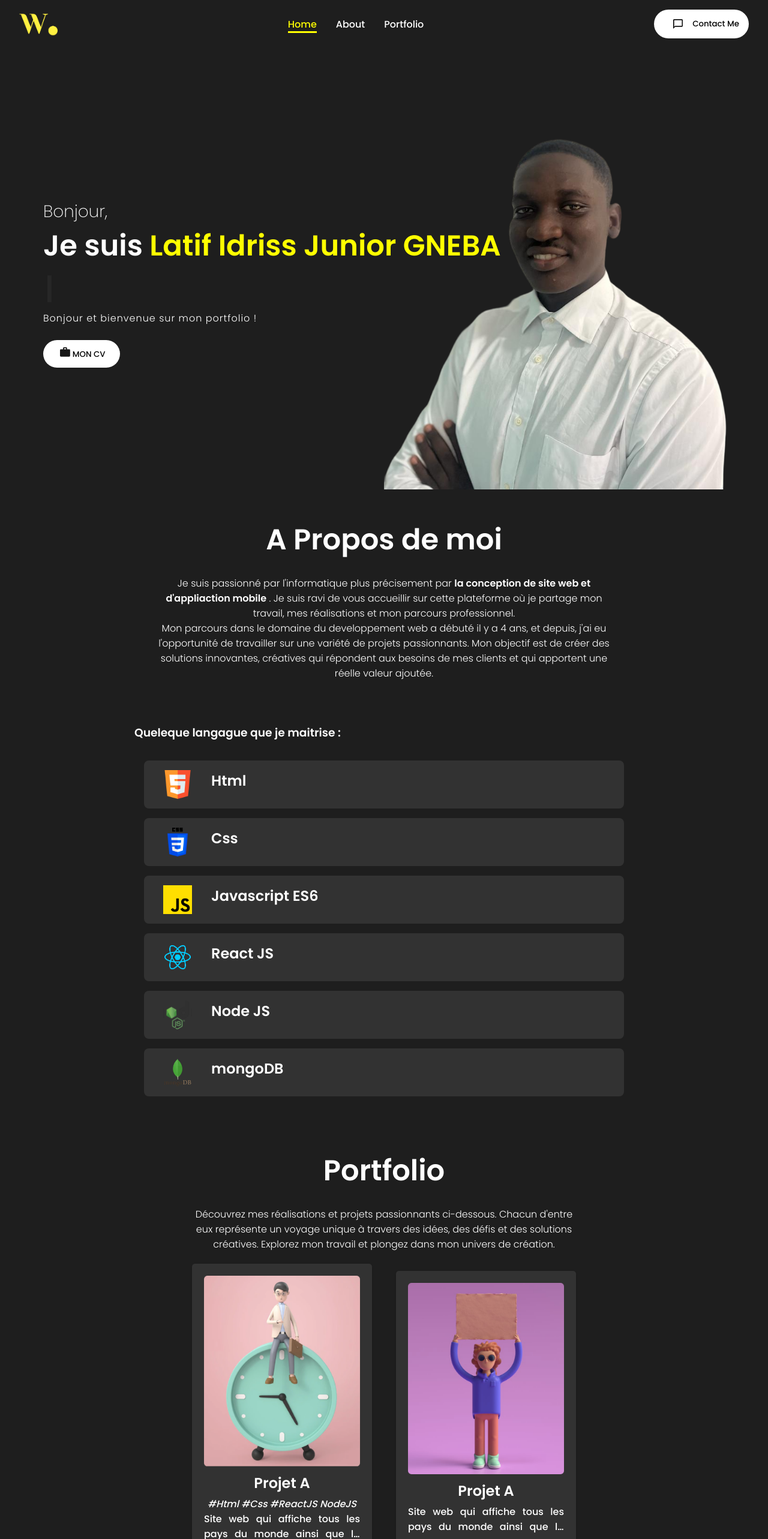
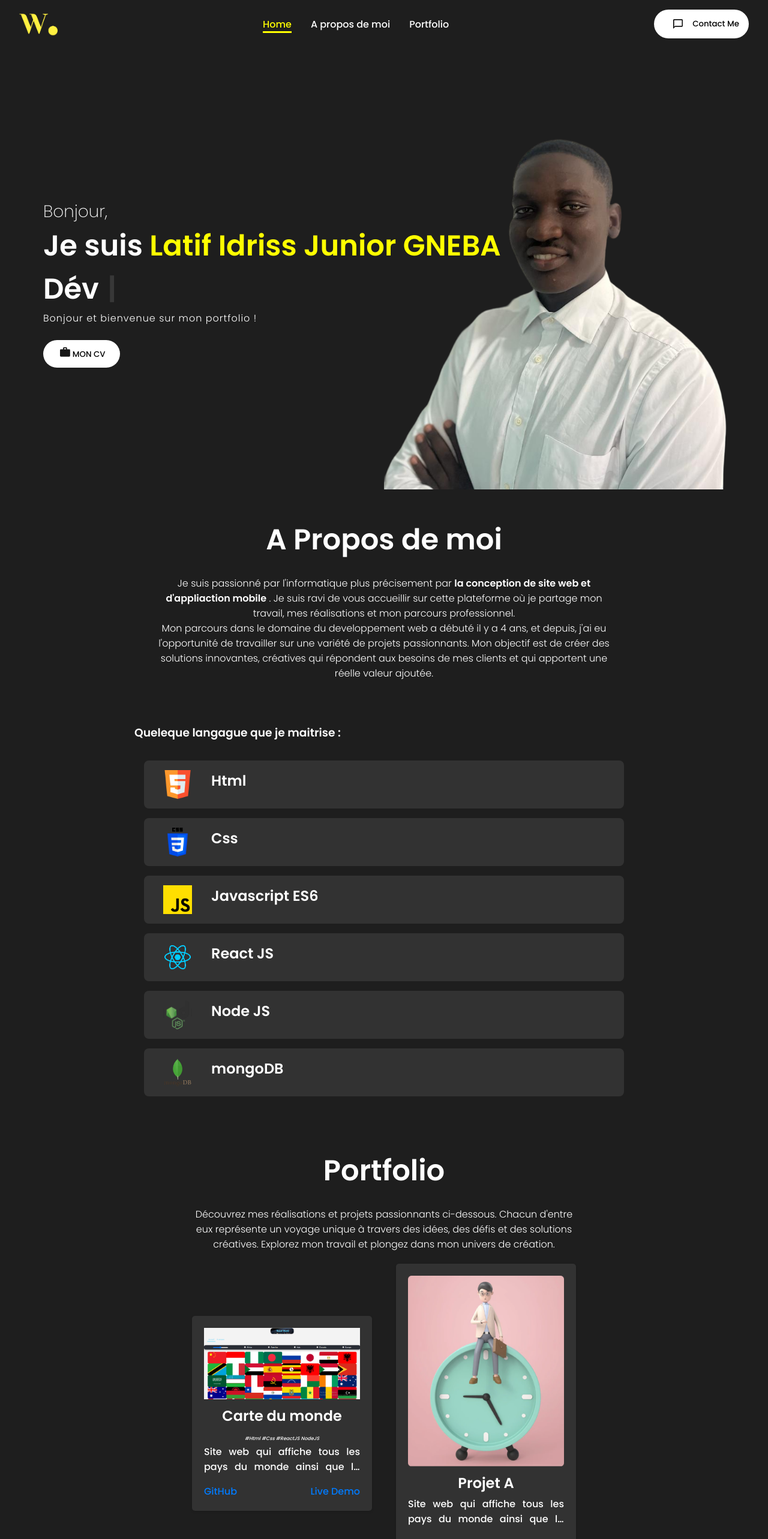
Before and after one commit to latifGnbea/portfolio-professionnel, a React (Create React App) app: page / in a window 1280 px wide. Shown: the top 2566 px of the page at 60% size. Built offline with nearby package versions, Linux system fonts and the light colour scheme.

Commit message:
correction de bugs

```diff
--- a/public/index.html
+++ b/public/index.html
@@ -3,9 +3,7 @@
   <head>
     <meta charset="utf-8" />
     <link rel="icon" href="./logo.png" />
-    <link rel="stylesheet" href="style.css" />
     <meta name="viewport" content="width=device-width, initial-scale=1" />
-    <meta name="theme-color" content="#000000" />
     <meta name="description" content="Latif portfolio" />
     <link rel="preconnect" href="https://fonts.googleapis.com" />
     <link rel="preconnect" href="https://fonts.gstatic.com" crossorigin />
--- a/src/App.js
+++ b/src/App.js
@@ -8,6 +8,7 @@ import Contact from './components/Contact/Contact'
 import Footer from './components/Footer/Footer'
 import 'react-toastify/dist/ReactToastify.css';
 import { ToastContainer } from 'react-toastify';
+import "./style.css"
 
 
 
--- a/src/components/Contact/Contact.jsx
+++ b/src/components/Contact/Contact.jsx
@@ -47,18 +47,21 @@ const Contact = () => {
           placeholder="Your name"
           className="name"
           name="your_name"
+          required
         />
         <input
           type="email"
           placeholder="Your email"
           className="email"
           name="your_email"
+          required
         />
         <textarea
           name="message"
           rows="5"
           placeholder="Your message"
           className="message"
+          required
         ></textarea>
         <button type="submit" value="send" className="submit-btn">
           Submit
--- a/src/components/Contact/contact.css
+++ b/src/components/Contact/contact.css
@@ -50,6 +50,7 @@
 
 .submit-btn{
     background-color: white;
+    color: black;
     border: none;
     border-radius: 0.5rem;
     margin: 2rem;
--- a/src/components/Intro/intro.css
+++ b/src/components/Intro/intro.css
@@ -1,4 +1,4 @@
-#intro{
+#intro {
   height: calc(100vh - 4rem);
   width: 100vw;
   max-width: 75rem;
@@ -7,7 +7,7 @@
   position: relative;
 }
 
-.bg{
+.bg {
   position: absolute;
   top: -4rem;
   right: 0;
@@ -16,7 +16,7 @@
   height: 100vh;
 }
 
-.introContent{
+.introContent {
   height: 100vh;
   widows: 100vw;
   padding: 2rem;
@@ -27,54 +27,58 @@
   justify-content: center;
 }
 
-.hello{
+.hello {
   font-size: 1.75rem;
   font-weight: 100;
 }
-.introName{
+.introName {
   color: yellow;
 }
-.introPara{
+.introPara {
   font-size: medium;
   font-weight: 300;
   letter-spacing: 1px;
 }
 
-.btn{
+.btn {
   background-color: white;
   margin: 1rem 0;
   padding: 0.75rem 1.5rem;
   border: none;
   border-radius: 2rem;
   cursor: pointer;
-
 }
 
-.btnImg{
+.btnImg {
   object-fit: cover;
   margin: 0 0.25rem;
   height: 1rem;
 }
 
-@media screen and (max-width:840px) {
-    .bg{
+@media screen and (max-width: 840px) {
+  .bg {
     right: -10px;
   }
-    .introContent{
+  .introContent {
     font-size: 7vw;
   }
 }
 
-@media screen and (max-width:512px) {
-    .bg{
+@media screen and (max-width: 512px) {
+  .bg {
     display: none;
   }
-    .introContent{
-
+  .introContent {
     font-size: 9vw;
-
-    }
-    #intro{
-        width: 100vh;
   }
 }
+
+@media screen and (max-width: 375px) {
+  #intro {
+    overflow: hidden;
+  }
+  .introContent,
+  .introPara {
+    font-size: 5vw;
+  }
+}
--- a/src/components/Navbar/Navbar.jsx
+++ b/src/components/Navbar/Navbar.jsx
@@ -31,7 +31,7 @@ const Navbar = () => {
           duration={500}
           className="desktopMenuListItem"
         >
-          About
+          A propos de moi
         </Link>
         <Link
           activeClass="active"
@@ -93,7 +93,7 @@ const Navbar = () => {
           className="list-item"
           onClick={()=>{setShowMenu(false)}}
         >
-          About
+          A propos de moi
         </Link>
         <Link
           activeClass="active"
--- a/src/components/Portfolio/Portfolio.jsx
+++ b/src/components/Portfolio/Portfolio.jsx
@@ -1,6 +1,6 @@
 import React from "react";
 import "./portfolio.css";
-import P1 from "../../assets/portfolio-1.png";
+import P1 from "../../assets/croquis_carte_monde.png";
 // import P2 from "../../assets/portfolio-2.png";
 // import P3 from "../../assets/portfolio-3.png";
 // import P4 from "../../assets/portfolio-4.png";
@@ -21,17 +21,17 @@ const Portfolio = () => {
 
       <div className="portfolio-imgs">
       <Presentation
-          title="Projet A"
+          title="Carte du monde"
           tags="#Html #Css #ReactJS NodeJS"
           description="Site web qui affiche tous les pays du monde ainsi que la population total et la capital avec un système de filtre en fonction du continent "
-          imageUrl={P6}
+          imageUrl={P1}
           githubLink="https://gitlab.com/projet_personnel2/carte-du-monde.git"
           liveDemoLink="#"
         />
         <Presentation
           title="Projet A"
           description="Site web qui affiche tous les pays du monde ainsi que la population total et la capital avec un système de filtre en fonction du continent "
-          imageUrl={P1}
+          imageUrl={P6}
           githubLink="#"
           liveDemoLink="#"
         />
--- a/src/components/Presentation/Presentation.jsx
+++ b/src/components/Presentation/Presentation.jsx
@@ -19,7 +19,7 @@ const Presentation = ({
     <div className="project-card">
       <img src={imageUrl} alt={title} className="project-image" />
       <h3 className="project-title">{title}</h3>
-      <i>{tags}</i>
+      <i className="tags">{tags}</i>
       <p
         className={`project-description${
           isDescriptionExpanded ? '-expanded' : ''
--- a/src/components/Presentation/presentation.css
+++ b/src/components/Presentation/presentation.css
@@ -65,3 +65,7 @@
 .project-links a:hover {
   color: yellow;
 }
+
+.tags{
+  font-size: 0.5rem;
+}
--- a/public/style.css
+++ b/src/style.css
@@ -9,6 +9,7 @@
 
 body{
     background: rgb(30, 30, 30);
+
     color: white;
     overflow: hidden;
     overflow-y: scroll;
```
Also changed, not shown: package.json (+6 -1 lines), src/assets/croquis_carte_monde.png (added), 1 other file (tests, documents, lock files or other folders). Lines whose indentation alone changed are shown as unchanged.
